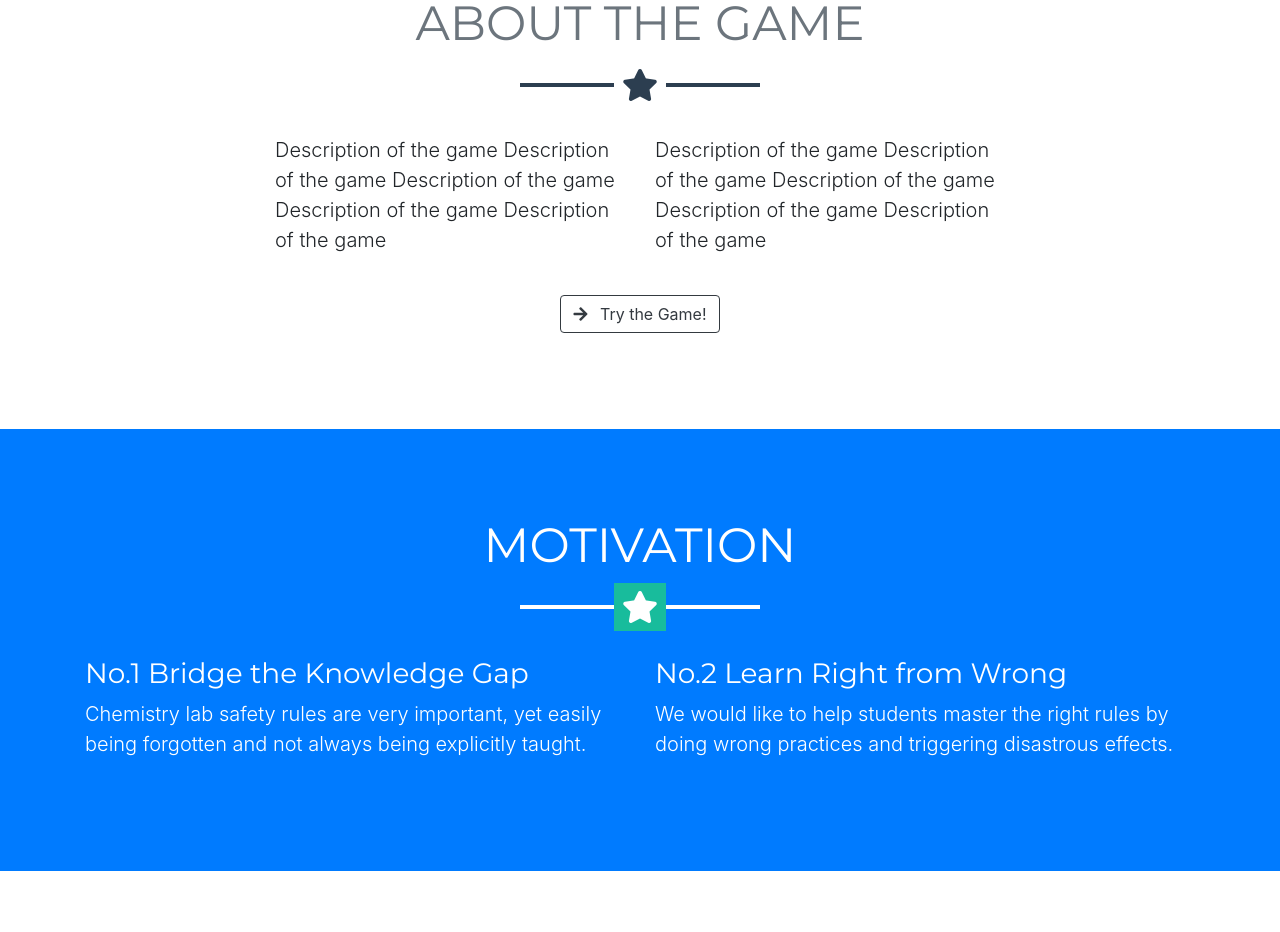
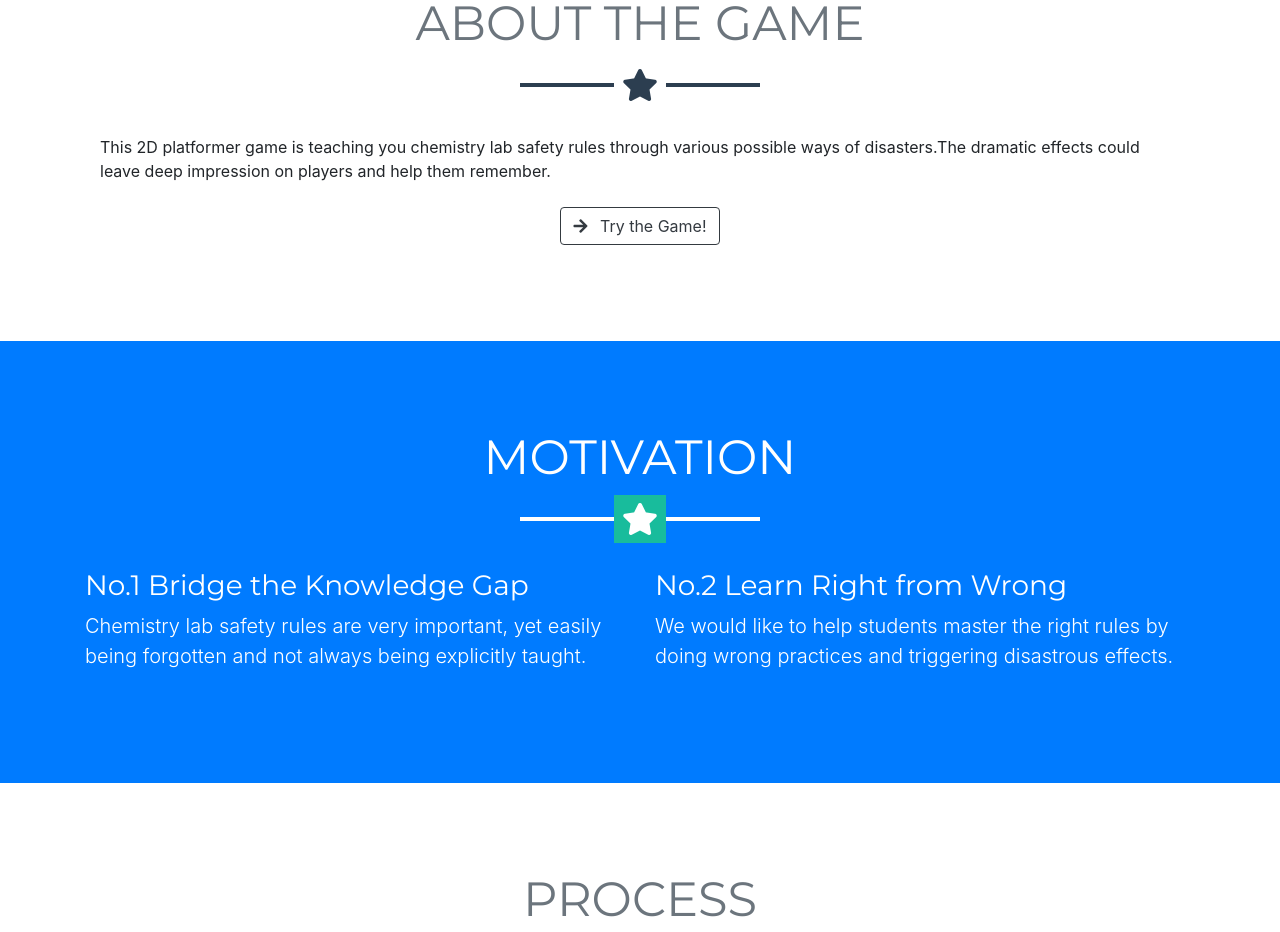
Before and after one commit to lihaobhsfer/DisasterLab-landing-page, a website with bundled scripts: page index.html in a window 1280 px wide. Shown: the part 1133-2065 px from the top of the page. Built offline with nearby package versions, Linux system fonts and the light colour scheme.

Commit message:
aboutgame

```diff
--- a/index.html
+++ b/index.html
@@ -90,16 +90,15 @@
     <div class="container">
       <h2 class="text-center text-uppercase text-secondary">About the Game</h2>
       <hr class="star-dark mb-5">
-      <div class="row">
-        <div class="col-lg-4 ml-auto">
-          <p class="lead">Description of the game Description of the game Description of the game Description of the
-            game Description of the game</p>
+      <!--<div class="row">-->
+        <!--<div class="col-lg-4 ml-auto">-->
+          <!--<p class="lead">Description of the game Description of the game Description of the game Description of the-->
+            <!--game Description of the game</p>-->
+        <!--</div>-->
+        <div class="col-lg-12">
+          <p>This 2D platformer game is teaching you chemistry lab safety rules through various possible ways of disasters.The dramatic effects could leave deep impression on players and help them remember.</p>
         </div>
-        <div class="col-lg-4 mr-auto">
-          <p class="lead">Description of the game Description of the game Description of the game Description of the
-            game Description of the game</p>
-        </div>
-      </div>
+      <!--</div>-->
       <div class="text-center mt-4">
         <a class="btn btn-xl btn-outline-dark" href="https://lihaobhsfer.github.io/DisasterLab-landing-page/WebGL/">
           <i class="fas fa-arrow-right mr-2"></i>
```
